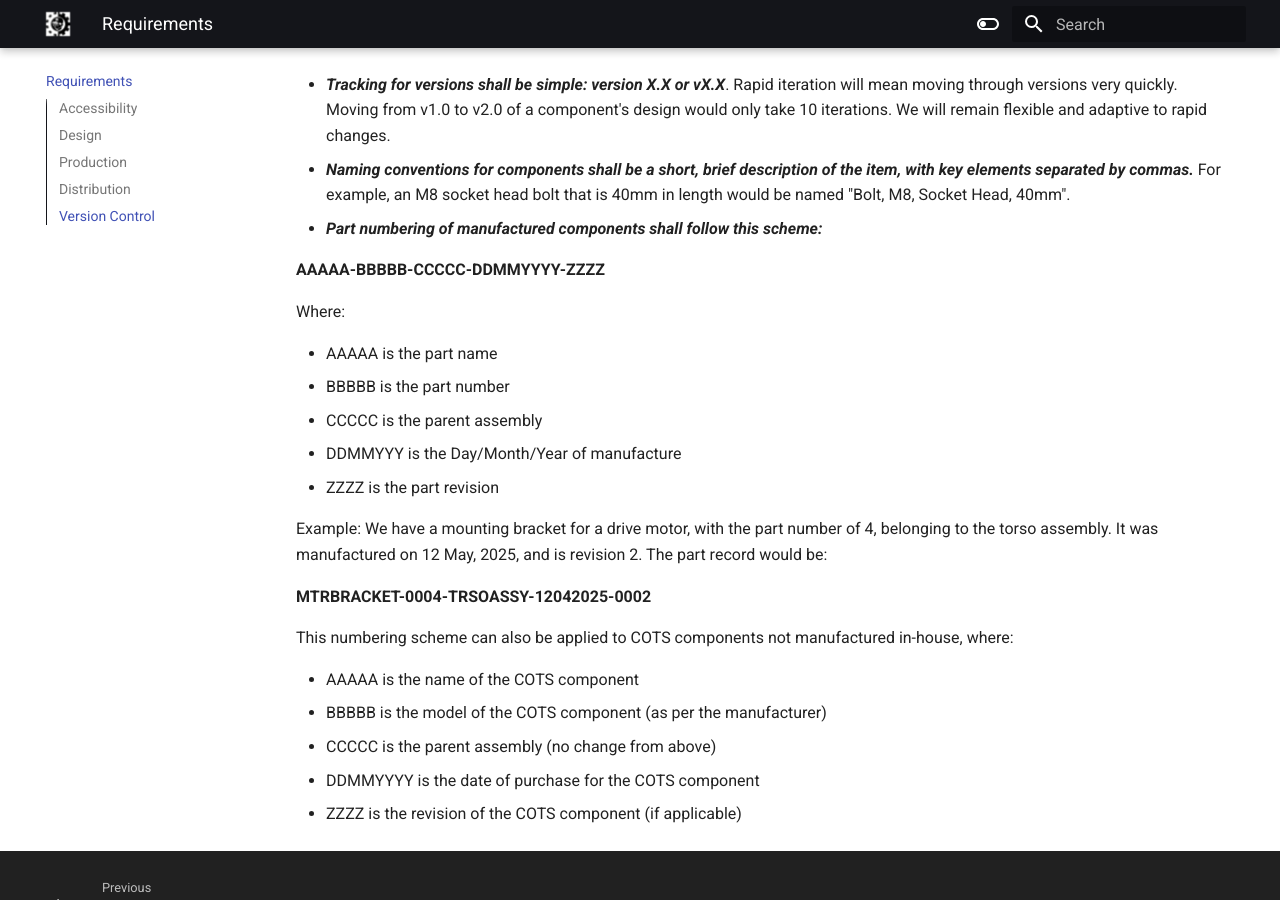
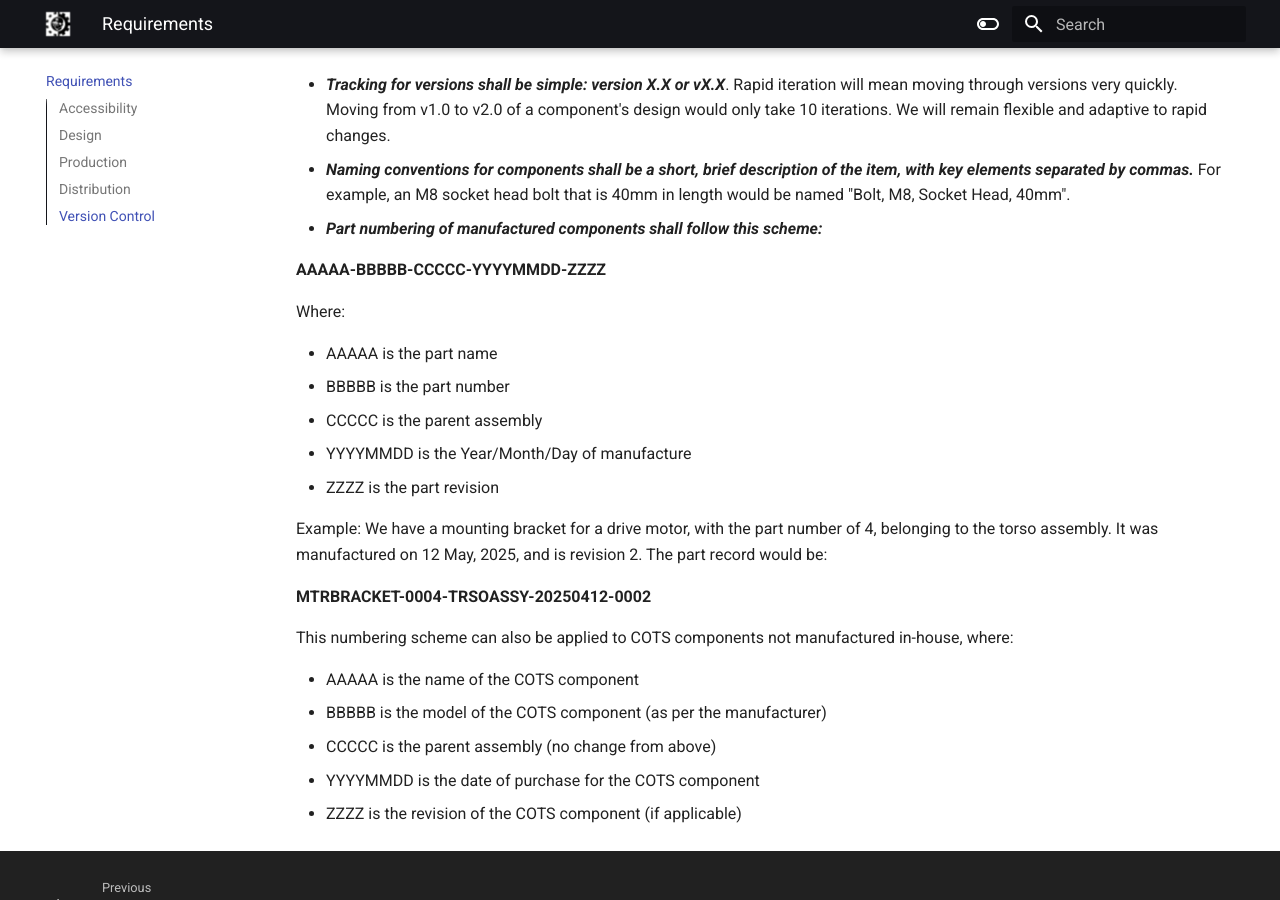
Before and after one commit to Anthrobotics/anthro-docs, an MkDocs documentation site: the page built from docs/requirements.md, in a window 1280 px wide and 900 px high, scrolled down 1729 px. Built offline with MkDocs 1.6.1 and Material for MkDocs 9.7.7, drawn with Linux system fonts in a browser that asks for light colours.

Commit message:
Update requirements.md

```diff
--- a/docs/requirements.md
+++ b/docs/requirements.md
@@ -40,24 +40,24 @@ Onshape is what we use, primarily due to it's seamless integration with the exte
 - ***Naming conventions for components shall be a short, brief description of the item, with key elements separated by commas.*** For example, an M8  socket head bolt that is 40mm in length would be named "Bolt, M8, Socket Head, 40mm".
 - ***Part numbering of manufactured components shall follow this scheme:***
 
-**AAAAA-BBBBB-CCCCC-DDMMYYYY-ZZZZ**
+**AAAAA-BBBBB-CCCCC-YYYYMMDD-ZZZZ**
 
 Where:
 
 - AAAAA is the part name
 - BBBBB is the part number
 - CCCCC is the parent assembly
-- DDMMYYY is the Day/Month/Year of manufacture
+- YYYYMMDD is the Year/Month/Day of manufacture
 - ZZZZ is the part revision
 
 Example: We have a mounting bracket for a drive motor, with the part number of 4, belonging to the torso assembly. It was manufactured on 12 May, 2025, and is revision 2. The part record would be:
 
-**MTRBRACKET-0004-TRSOASSY-12042025-0002**
+**MTRBRACKET-0004-TRSOASSY-20250412-0002**
 
 This numbering scheme can also be applied to COTS components not manufactured in-house, where:
 
 - AAAAA is the name of the COTS component
 - BBBBB is the model of the COTS component (as per the manufacturer)
 - CCCCC is the parent assembly (no change from above)
-- DDMMYYYY is the date of purchase for the COTS component
+- YYYYMMDD is the date of purchase for the COTS component
 - ZZZZ is the revision of the COTS component (if applicable)
```
